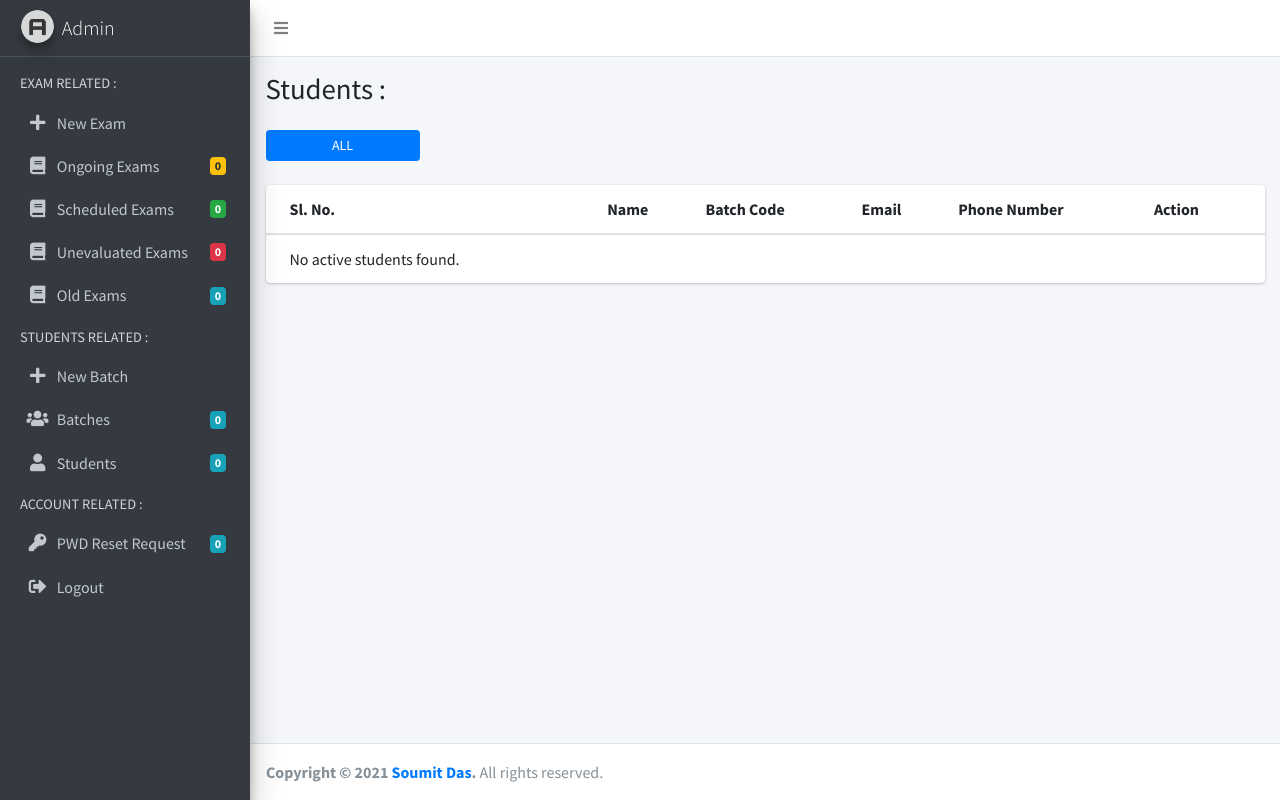
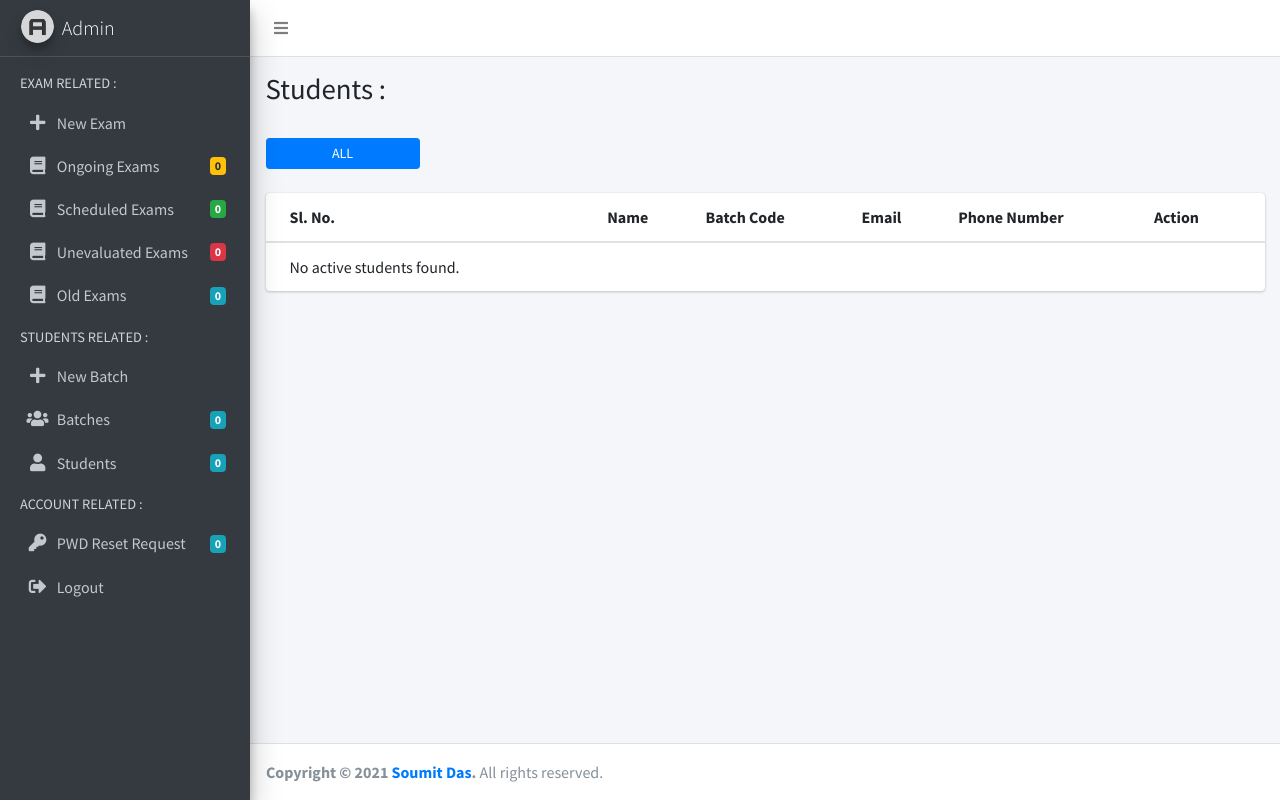
Before and after one commit to ITSSOUMIT/LMS, a PHP site: page /admin/student/viewStudent?batch=ALL in a window 1280 px wide. Run offline with PHP 8.4, Linux system fonts and the light colour scheme; a user stored in the database is signed in; data comes from the database, SQL or seed files in the repository; data that the repository does not hold is empty; some libraries are stand-ins or nearby versions.

Commit message:
Minor UI Changes

```diff
--- a/admin/student/viewStudent.php
+++ b/admin/student/viewStudent.php
@@ -94,9 +94,9 @@
             <?php
                 if(strcmp($batchneed, "ALL")==0){
             ?>
-            <div class="col-2"><button type="button" class="btn btn-block btn-primary btn-sm" onclick="window.location.href='viewStudent?batch=ALL'">ALL</button></div>
+            <div class="col-2 mt-2"><button type="button" class="btn btn-block btn-primary btn-sm" onclick="window.location.href='viewStudent?batch=ALL'">ALL</button></div>
             <?php }else{ ?>
-            <div class="col-2"><button type="button" class="btn btn-block btn-outline-primary btn-sm" onclick="window.location.href='viewStudent?batch=ALL'">ALL</button></div>
+            <div class="col-2 mt-2"><button type="button" class="btn btn-block btn-outline-primary btn-sm" onclick="window.location.href='viewStudent?batch=ALL'">ALL</button></div>
             <?php } ?>
             <?php
                 $batchquery = "SELECT * FROM batch WHERE status=1";
@@ -104,9 +104,9 @@
                 while($batch = mysqli_fetch_array($batchqueryexec)){
                     if(strcmp($batchneed, $batch['batchcode'])==0){
             ?>
-            <div class="col-2"><button type="button" class="btn btn-block btn-primary btn-sm" onclick="window.location.href='viewStudent?batch=<?php echo $batch['batchcode']; ?>'"><?php echo $batch['batchcode']; ?></button></div>
+            <div class="col-2 mt-2"><button type="button" class="btn btn-block btn-primary btn-sm" onclick="window.location.href='viewStudent?batch=<?php echo $batch['batchcode']; ?>'"><?php echo $batch['batchcode']; ?></button></div>
             <?php }else{ ?>
-            <div class="col-2"><button type="button" class="btn btn-block btn-outline-primary btn-sm" onclick="window.location.href='viewStudent?batch=<?php echo $batch['batchcode']; ?>'"><?php echo $batch['batchcode']; ?></button></div>
+            <div class="col-2 mt-2"><button type="button" class="btn btn-block btn-outline-primary btn-sm" onclick="window.location.href='viewStudent?batch=<?php echo $batch['batchcode']; ?>'"><?php echo $batch['batchcode']; ?></button></div>
             <?php }} ?>
         </div>
       </div>
```
